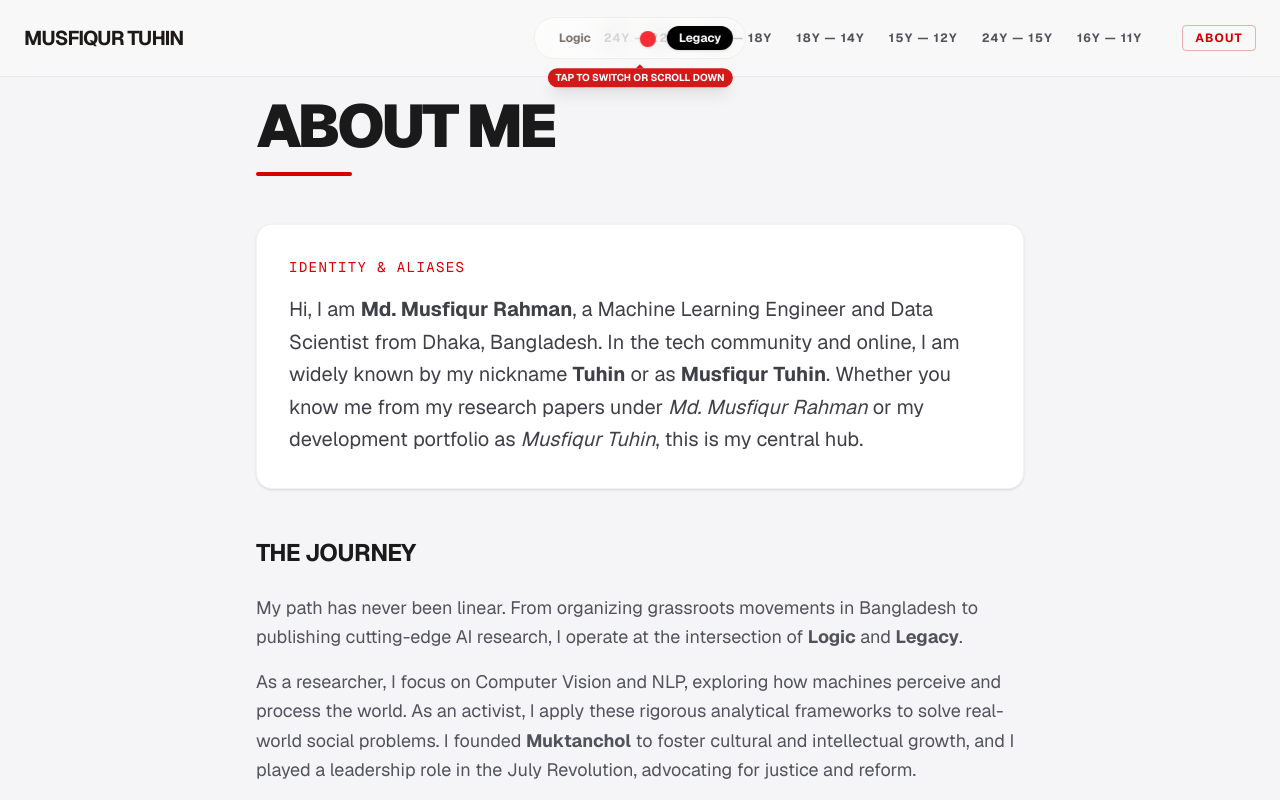
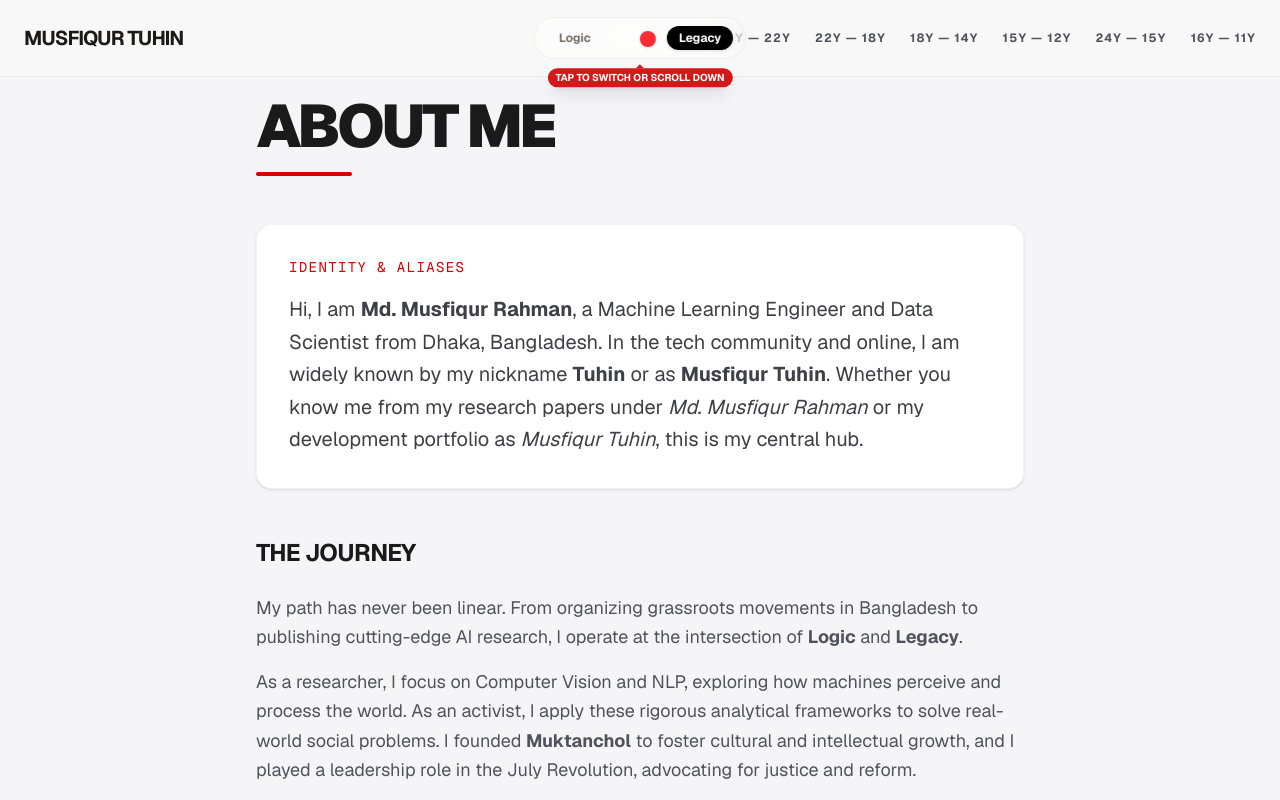
Before and after one commit to MusfiqurTuhin/profile, a Next.js app: page /about in a window 1280 px wide. Shown: the top 800 px of the page. Built offline with nearby package versions, Linux system fonts and the light colour scheme.

Commit message:
chore: remove visible about link for stealth seo strategy

```diff
--- a/components/layout/navbar.tsx
+++ b/components/layout/navbar.tsx
@@ -3,7 +3,6 @@
 import { useState } from "react";
 import { useMode } from "@/components/context/mode-context";
 import { cn } from "@/lib/utils";
-import Link from "next/link";
 import { Frame, BookOpen } from "lucide-react"; // Icons for Corporate/Story
 
 export default function Navbar() {
@@ -130,18 +129,6 @@ export default function Navbar() {
                             </button>
                         ))}
 
-                        {/* About Link - Desktop */}
-                        <Link
-                            href="/about"
-                            className={cn(
-                                "text-xs uppercase tracking-widest transition-colors hover:scale-105 active:scale-95 ml-4 px-3 py-1 rounded border",
-                                mode === "corporate"
-                                    ? "font-mono text-cyan-400 border-cyan-400/30 hover:bg-cyan-400/10"
-                                    : "font-sans font-bold text-story-red border-story-red/30 hover:bg-story-red/5"
-                            )}
-                        >
-                            About
-                        </Link>
                     </div>
 
                     {/* Mobile/Tablet Hamburger */}
@@ -175,16 +162,6 @@ export default function Navbar() {
                         {link.label}
                     </button>
                 ))}
-                {/* About Link - Mobile */}
-                <Link
-                    href="/about"
-                    className={cn(
-                        "text-sm uppercase tracking-widest font-bold mt-4 border-t pt-4 w-full text-right",
-                        mode === "corporate" ? "text-cyan-600 border-black/10" : "text-story-red border-white/10"
-                    )}
-                >
-                    About / Bio
-                </Link>
             </div>
         </>
     );
```
